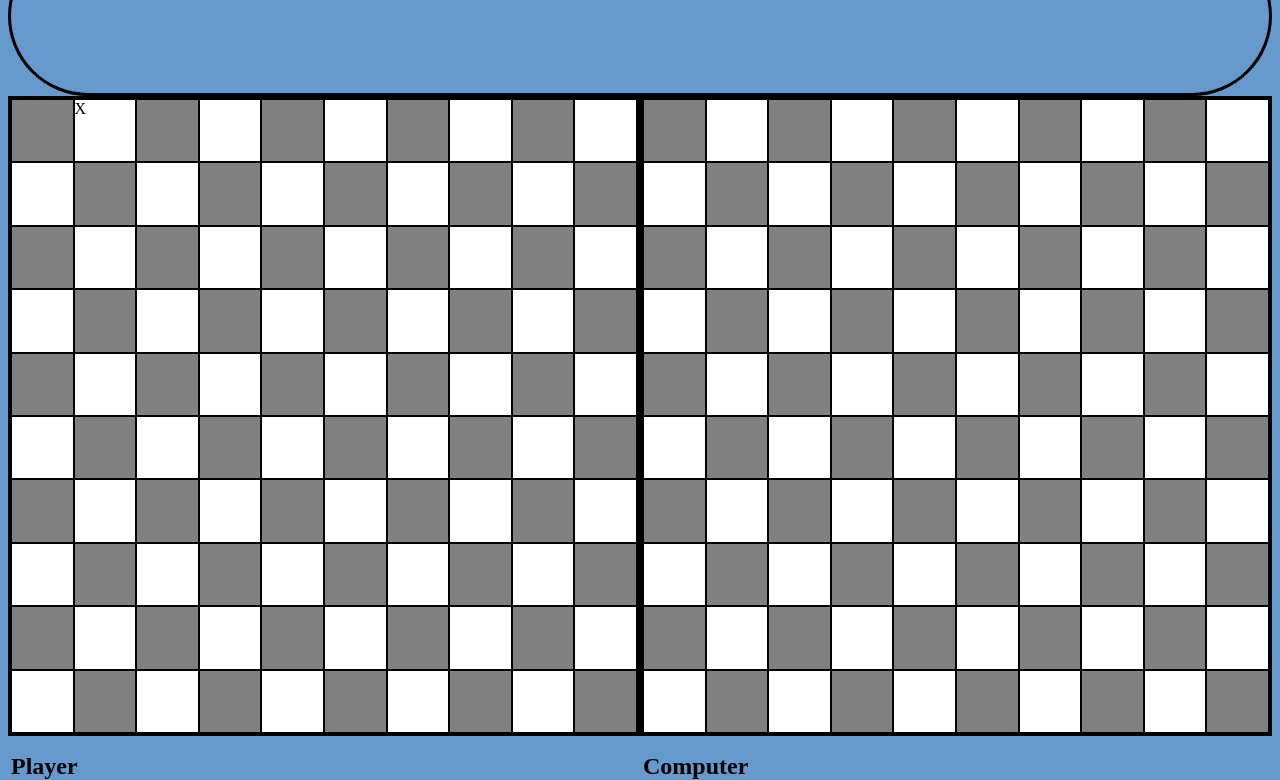
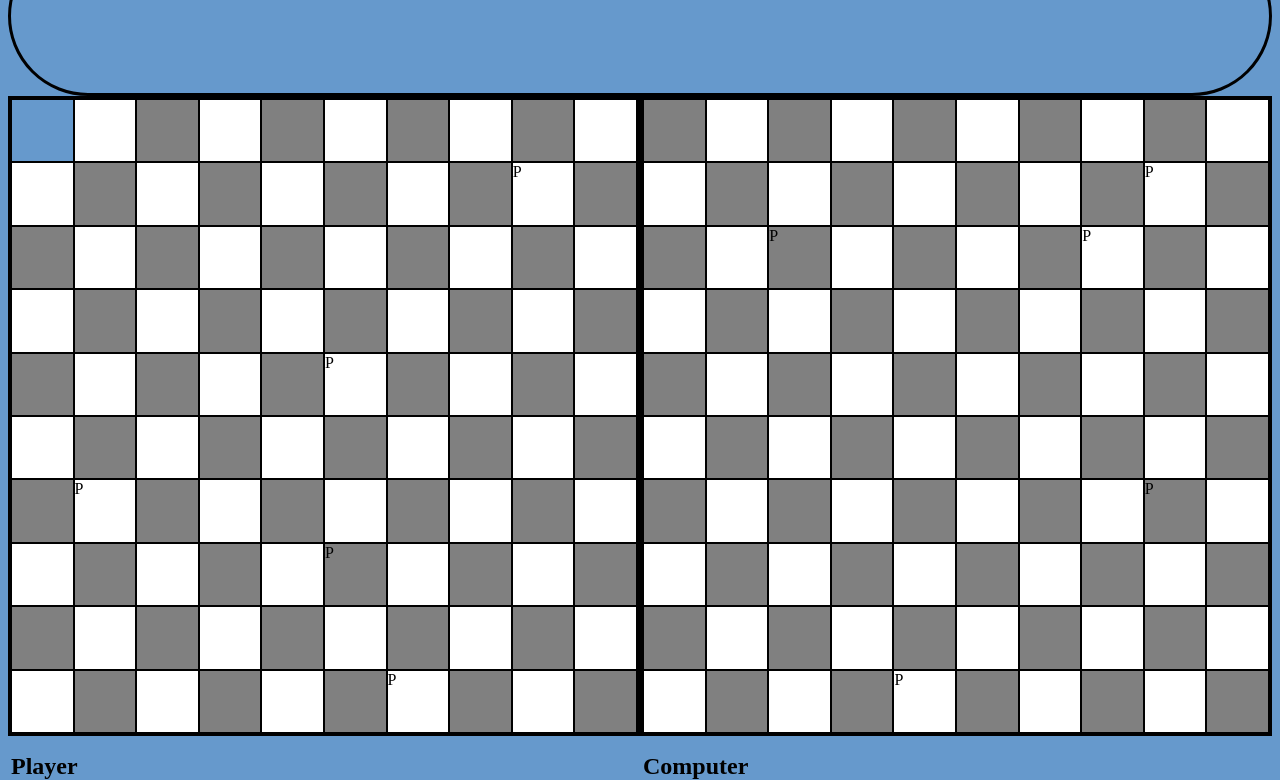
Before and after one commit to attali-david/Battleship, a website built with webpack: page dist/index.html in a window 1280 px wide. Both pictures are taken after a click on the element 42 px from the left and 202 px from the top of the page. Shown: the part 72-852 px from the top of the page. Built offline with nearby package versions, Linux system fonts and the light colour scheme.

Commit message:
gameboard is buggy

```diff
--- a/src/events.js
+++ b/src/events.js
@@ -1,11 +1,20 @@
+import { games } from "./gameloop.js";
 export { events };
+
+const game = games();
 
 function events() {
 	const cells = document.querySelectorAll(`.cell`);
 	for (var i = 0; i < cells.length; i++) {
 		cells[i].setAttribute("id", `${i}`);
 		cells[i].addEventListener("click", (e) => {
-			console.log("hello", e.target.id, e.target.innerHTML);
+			game.turn(e.target.id, true);
+			console.log("cell", e.target.id, e.target.innerHTML);
 		});
 	}
 }
+
+// computerBoard doesn't need to be clickable
+// multiplayer?
+
+// adding event listeners twice for some reason
--- a/src/gameboard.js
+++ b/src/gameboard.js
@@ -3,30 +3,46 @@ export { gameboards };
 import { ships } from "./ship.js";
 
 const gameboards = () => {
-	const board = [];
-	for (let i = 0; i < 100; i++) {
-		board[i] = false;
+	let _board = {};
+	for (let i = 0; i < 199; i++) {
+		_board[i] = false;
 	}
-	// _win: false;
+	let _win = 5;
+
 	return {
-		board: board,
+		// board: _board,
+		// Gameboards should be able to report whether or not all of their ships have been sunk.
+		endgame() {
+			if (_win > 0) {
+				return true;
+			} else {
+				return false;
+			}
+		},
 		// Gameboards should be able to place ships at specific coordinates by calling the ship factory function.
 		placeShip(coord, ship) {
-			board[coord] = ship;
-			const placedShip = (document.getElementById(
-				`${coord}`
-			).textContent = "X");
-			placedShip.setAttribute("class", "invisible");
+			_board[coord] = true;
+			console.log("_BOARD", _board);
+			document.getElementById(coord).innerHTML = "P";
 		},
+		// Gameboards should have a receiveAttack function that takes a pair of coordinates, determines whether or not the attack hit a ship and then sends the ‘hit’ function to the correct ship, or records the coordinates of the missed shot.
 		receiveAttack(coord) {
-			// Gameboards should have a receiveAttack function that takes a pair of coordinates, determines whether or not the attack hit a ship and then sends the ‘hit’ function to the correct ship, or records the coordinates of the missed shot.
-			if (board[coord] === false) {
-				board[coord] = true;
+			if (_board[coord] === false) {
+				// keep track of missed
+				// ERROR: New board here!!!!!!!!!! Old board rewritten?
+				console.log("OH NO");
+				console.log("_BOARD", _board);
+				_board[`${coord}`] = "miss";
+				document
+					.getElementById(`${coord}`)
+					.setAttribute("class", "miss");
 			} else {
 				// PLACEHOLDER!!!! DELETE WITH DOM!!!!
-				board[coord].hit(0);
+				// _board[coord].hit(0);
+				document
+					.getElementById(`${coord}`)
+					.setAttribute("class", "hit");
 			}
 		},
-		// Gameboards should be able to report whether or not all of their ships have been sunk.
 	};
 };
--- a/src/gameloop.js
+++ b/src/gameloop.js
@@ -2,12 +2,10 @@
 import { gameboards } from "./gameboard.js";
 import { ships } from "./ship.js";
 import { players } from "./player.js";
-import { events } from "./events.js";
+
 export { games };
 const games = () => {
-	let turn = true;
-
-	const board = {};
+	// The game loop should set up a new game by creating Players and Gameboards. For now just populate each Gameboard with predetermined coordinates. You can implement a system for allowing players to place their ships later.
 	const patrol = ships(1);
 	const sub = ships(2);
 	const destroyer = ships(3);
@@ -20,18 +18,28 @@ const games = () => {
 		return Math.floor(Math.random() * (max - min + 1) + min);
 	};
 
+	const gameboard = gameboards();
+
 	return {
+		// You need methods to render the gameboards and to take user input for attacking. For attacks, let the user click on a coordinate in the enemy Gameboard.
 		initialize() {
-			const humanBoard = gameboards();
-			const computerBoard = gameboards();
-			humanBoard.placeShip(1, patrol);
+			gameboard.placeShip(int(0, 99), patrol);
+			gameboard.placeShip(int(0, 99), patrol);
+			gameboard.placeShip(int(0, 99), patrol);
+			gameboard.placeShip(int(0, 99), patrol);
+			gameboard.placeShip(int(0, 99), patrol);
+			gameboard.placeShip(int(100, 199), patrol);
+			gameboard.placeShip(int(100, 199), patrol);
+			gameboard.placeShip(int(100, 199), patrol);
+			gameboard.placeShip(int(100, 199), patrol);
+			gameboard.placeShip(int(100, 199), patrol);
 		},
+		// The game loop should step through the game turn by turn using only methods from other objects.
+		turn(input, value) {
+			players(gameboard, value, input);
+		},
+		// Create conditions so that the game ends once one players ships have all been sunk. This function is appropriate for the Game module.6
 	};
 };
-// The game loop should set up a new game by creating Players and Gameboards. For now just populate each Gameboard with predetermined coordinates. You can implement a system for allowing players to place their ships later.
-
-// You need methods to render the gameboards and to take user input for attacking. For attacks, let the user click on a coordinate in the enemy Gameboard.
-
-// The game loop should step through the game turn by turn using only methods from other objects. If at any point you are tempted to write a new function inside the game loop, step back and figure out which class or module that function should belong to.
-
-// Create conditions so that the game ends once one players ships have all been sunk. This function is appropriate for the Game module.
+// humanBoard.endgame() === true ||
+// computerBoard.endgame() === true
--- a/src/index.js
+++ b/src/index.js
@@ -6,3 +6,4 @@ import { events } from "./events.js";
 events();
 const game = games();
 game.initialize();
+game.turn();
--- a/src/main.css
+++ b/src/main.css
@@ -39,3 +39,14 @@ section {
 .odd {
 	background: gray;
 }
+
+.miss {
+	background: rgb(102, 153, 204);
+	border: 1px solid black;
+}
+
+.hit {
+	background: red;
+	/*background: rgb(41, 0, 0);*/
+	border: 1px solid black;
+}
--- a/src/player.js
+++ b/src/player.js
@@ -10,12 +10,11 @@ const int = function randomizer(min, max) {
 
 function players(gameboard, turn, input) {
 	if (turn === true) {
-		gameboard.receivedAttack(input);
+		gameboard.receiveAttack(input);
 	} else if (turn === false) {
-		let randomInt = int(100, 199);
-		console.log(randomInt);
-		while (gameboard.board[randomInt] === true) {
-			randomInt = int(100, 199);
+		let randomInt = int(0, 99);
+		while (gameboard.board[randomInt] === "miss") {
+			randomInt = int(0, 99);
 		}
 		gameboard.receiveAttack(randomInt);
 	}
```
